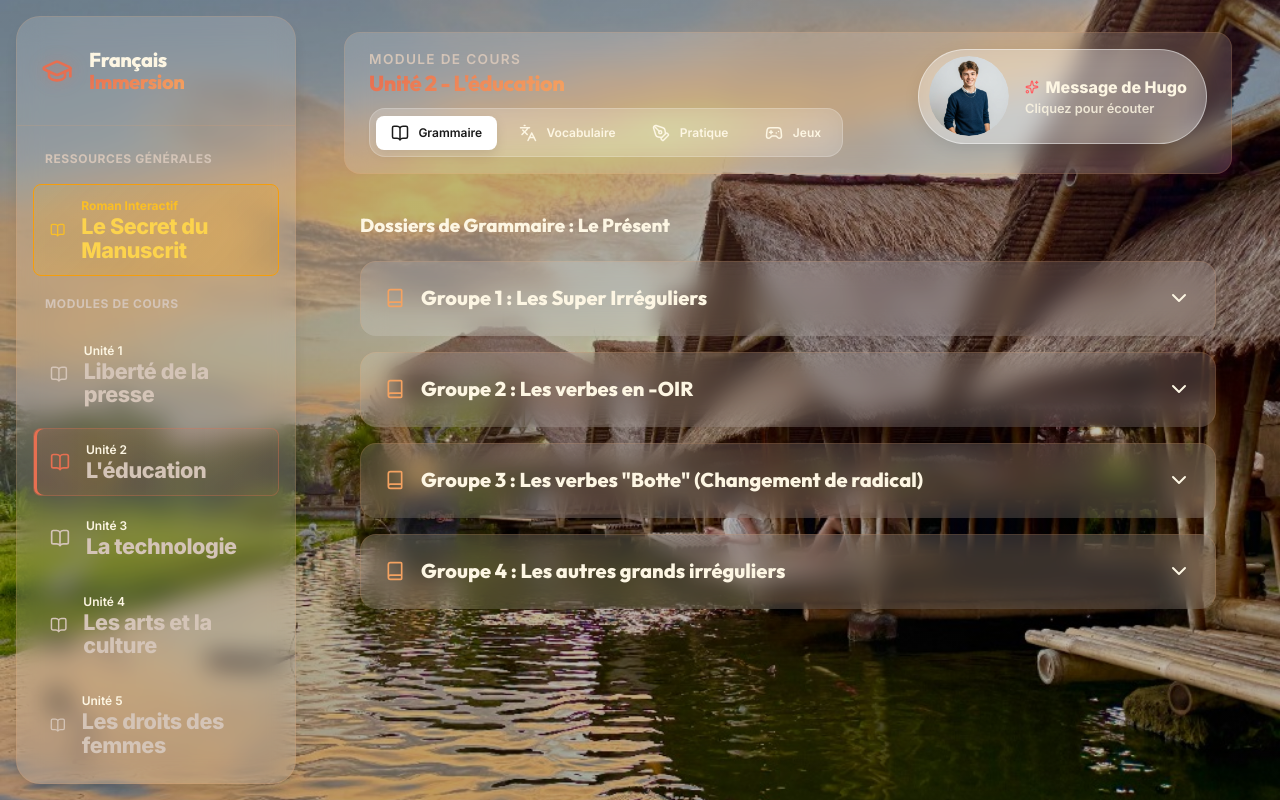
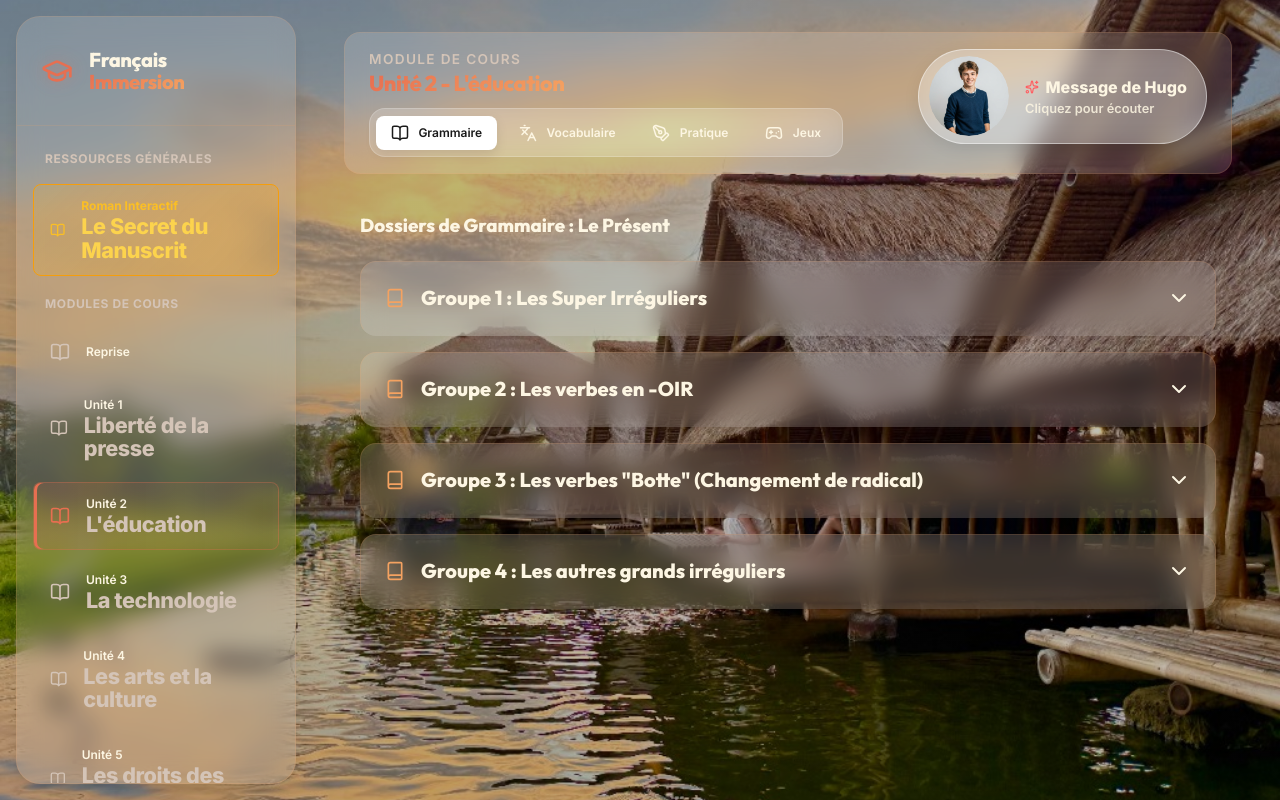
Before and after one commit to dominiquetrotin49-boop/hhs-frenchimmersion11, a React (Vite) app: page /unit/2 in a window 1280 px wide. Built offline with nearby package versions, Linux system fonts and the light colour scheme.

Commit message:
feat: Add Reprise mini-unit above Unit 1 in Sidebar and host Amnésique game inside it

```diff
--- a/src/components/Sidebar.jsx
+++ b/src/components/Sidebar.jsx
@@ -4,6 +4,7 @@ import { BookOpen, Film, GraduationCap } from 'lucide-react';
 import './Sidebar.css';
 
 const units = [
+  { id: 'reprise', name: 'Reprise', title: '', icon: BookOpen },
   { id: '1', name: 'Unité 1', title: 'Liberté de la presse', icon: BookOpen },
   { id: '2', name: 'Unité 2', title: 'L\'éducation', icon: BookOpen },
   { id: '3', name: 'Unité 3', title: 'La technologie', icon: BookOpen },
@@ -55,7 +56,7 @@ export default function Sidebar() {
                   <Icon className="nav-icon" size={20} />
                   <div className="nav-text">
                     <span className="unit-name">{unit.name}</span>
-                    <span className="unit-title">{unit.title}</span>
+                    {unit.title && <span className="unit-title">{unit.title}</span>}
                   </div>
                 </NavLink>
               </li>
--- a/src/pages/UnitDashboard.jsx
+++ b/src/pages/UnitDashboard.jsx
@@ -1,4 +1,4 @@
-import React, { useState } from 'react';
+import React, { useState, useEffect } from 'react';
 import { useParams } from 'react-router-dom';
 import { BookOpen, Languages, PenTool, Gamepad2 } from 'lucide-react';
 import EscapeGame from '../components/EscapeGame';
@@ -10,6 +10,7 @@ import ArtAuctionGame from '../components/games/ArtAuctionGame';
 import PracticeMenu from '../components/games/PracticeMenu';
 import Fishtopia from '../components/games/Fishtopia';
 import DontLookDown from '../components/games/DontLookDown';
+import Amnesique from '../components/games/Amnesique';
 import VocabFillInTheBlank from '../components/VocabFillInTheBlank';
 import GrammarSection from '../components/GrammarSection';
 import UnitAvatarSpeaker from '../components/UnitAvatarSpeaker';
@@ -24,12 +25,17 @@ const TABS = [
 
 export default function UnitDashboard() {
   const { unitId } = useParams();
-  const [activeTab, setActiveTab] = useState('grammar');
+  const [activeTab, setActiveTab] = useState(unitId === 'reprise' ? 'game' : 'grammar');
   const [selectedGame1, setSelectedGame1] = useState(null); // 'escape' or 'fishtopia'
   const [selectedGame2, setSelectedGame2] = useState(null); // 'escape' or 'dld'
   const [selectedGame4, setSelectedGame4] = useState(null); // 'detective', 'director', 'auction'
 
+  useEffect(() => {
+    setActiveTab(unitId === 'reprise' ? 'game' : 'grammar');
+  }, [unitId]);
+
   const isFilm = unitId?.startsWith('film');
+  const isReprise = unitId === 'reprise';
 
   // Get specific unit titles
   let specificTitle = '';
@@ -39,7 +45,12 @@ export default function UnitDashboard() {
   else if (unitId === '4') specificTitle = ' - Les arts et la culture';
   else if (unitId === '5') specificTitle = ' - Les droits des femmes';
   else if (unitId === '6') specificTitle = ' - Halte aux inégalités';
-  const unitTitle = isFilm ? `Mini-unité Film ${unitId.replace('film', '')}` : `Unité ${unitId}${specificTitle}`;
+
+  const unitTitle = isFilm
+    ? `Mini-unité Film ${unitId.replace('film', '')}`
+    : isReprise
+      ? 'Reprise'
+      : `Unité ${unitId}${specificTitle}`;
 
   const leaUnit1Script = "Salut tout le monde ! Bienvenue dans l'Unité 1 consacrée à la liberté de la presse et au monde des médias ! Dans cette unité, tu vas te glisser dans la peau d'un vrai journaliste. Tu vas apprendre le vocabulaire des médias, réviser la conjugaison des verbes au présent, et découvrir comment exprimer ton opinion avec conviction. N'oublie pas de tester nos jeux interactifs comme le Scoop Race et la Rédaction en Action ! Alors, prêt à décrocher ton premier scoop ? Choisis une section ci-dessous pour démarrer !";
   const hugoUnit2Script = "Salut ! Bienvenue dans l'Unité 2 ! Cette fois, on s'attaque à un grand sujet : l'éducation et la vie scolaire. Dans ce module, on va explorer des différents systèmes éducatifs, mais surtout bétonner la grammaire avec les 25 verbes irréguliers indispensables au présent. Tu vas en avoir besoin pour briller dans les activités d'écriture ! Pense aussi à essayer l'Escape Game de l'Unité 2 pour tester tes réflexes. Allez, bon courage et lance-toi vite dans les leçons !";
@@ -113,29 +124,55 @@ export default function UnitDashboard() {
       </header>
 
       <div className="dashboard-content">
-        {['1', '2', '3', '4'].includes(unitId) ? (
+        {['1', '2', '3', '4', 'reprise'].includes(unitId) ? (
           <>
             {activeTab === 'grammar' && (
               <div className="section-content animate-in">
-                <GrammarSection unitId={unitId} />
+                {unitId === 'reprise' ? (
+                  <div className="empty-state glass-panel" style={{textAlign: 'center', padding: '4rem 2rem', marginTop: '2rem'}}>
+                    <BookOpen size={48} style={{margin: '0 auto', opacity: 0.5, marginBottom: '1rem'}} />
+                    <h3>Grammaire - Reprise</h3>
+                    <p style={{opacity: 0.8}}>Les fiches de révision de grammaire seront bientôt disponibles ici. Merci de votre patience !</p>
+                  </div>
+                ) : (
+                  <GrammarSection unitId={unitId} />
+                )}
               </div>
             )}
 
             {activeTab === 'vocabulary' && (
               <div className="section-content animate-in">
-                <VocabFillInTheBlank unitId={unitId} />
+                {unitId === 'reprise' ? (
+                  <div className="empty-state glass-panel" style={{textAlign: 'center', padding: '4rem 2rem', marginTop: '2rem'}}>
+                    <Languages size={48} style={{margin: '0 auto', opacity: 0.5, marginBottom: '1rem'}} />
+                    <h3>Vocabulaire - Reprise</h3>
+                    <p style={{opacity: 0.8}}>Les listes de vocabulaire de reprise seront bientôt disponibles ici. Merci de votre patience !</p>
+                  </div>
+                ) : (
+                  <VocabFillInTheBlank unitId={unitId} />
+                )}
               </div>
             )}
 
             {activeTab === 'practice' && (
               <div className="section-content animate-in">
-                <PracticeMenu unitId={unitId} />
+                {unitId === 'reprise' ? (
+                  <div className="empty-state glass-panel" style={{textAlign: 'center', padding: '4rem 2rem', marginTop: '2rem'}}>
+                    <PenTool size={48} style={{margin: '0 auto', opacity: 0.5, marginBottom: '1rem'}} />
+                    <h3>Pratique d'écriture</h3>
+                    <p style={{opacity: 0.8}}>Les exercices de rédaction et de pratique seront bientôt disponibles ici. Merci de votre patience !</p>
+                  </div>
+                ) : (
+                  <PracticeMenu unitId={unitId} />
+                )}
               </div>
             )}
 
             {activeTab === 'game' && (
               <div className="section-content animate-in">
-                {unitId === '4' ? (
+                {unitId === 'reprise' ? (
+                  <Amnesique />
+                ) : unitId === '4' ? (
                   selectedGame4 === 'detective' ? (
                     <ArtDetectiveGame onBack={() => setSelectedGame4(null)} />
                   ) : selectedGame4 === 'director' ? (
```
